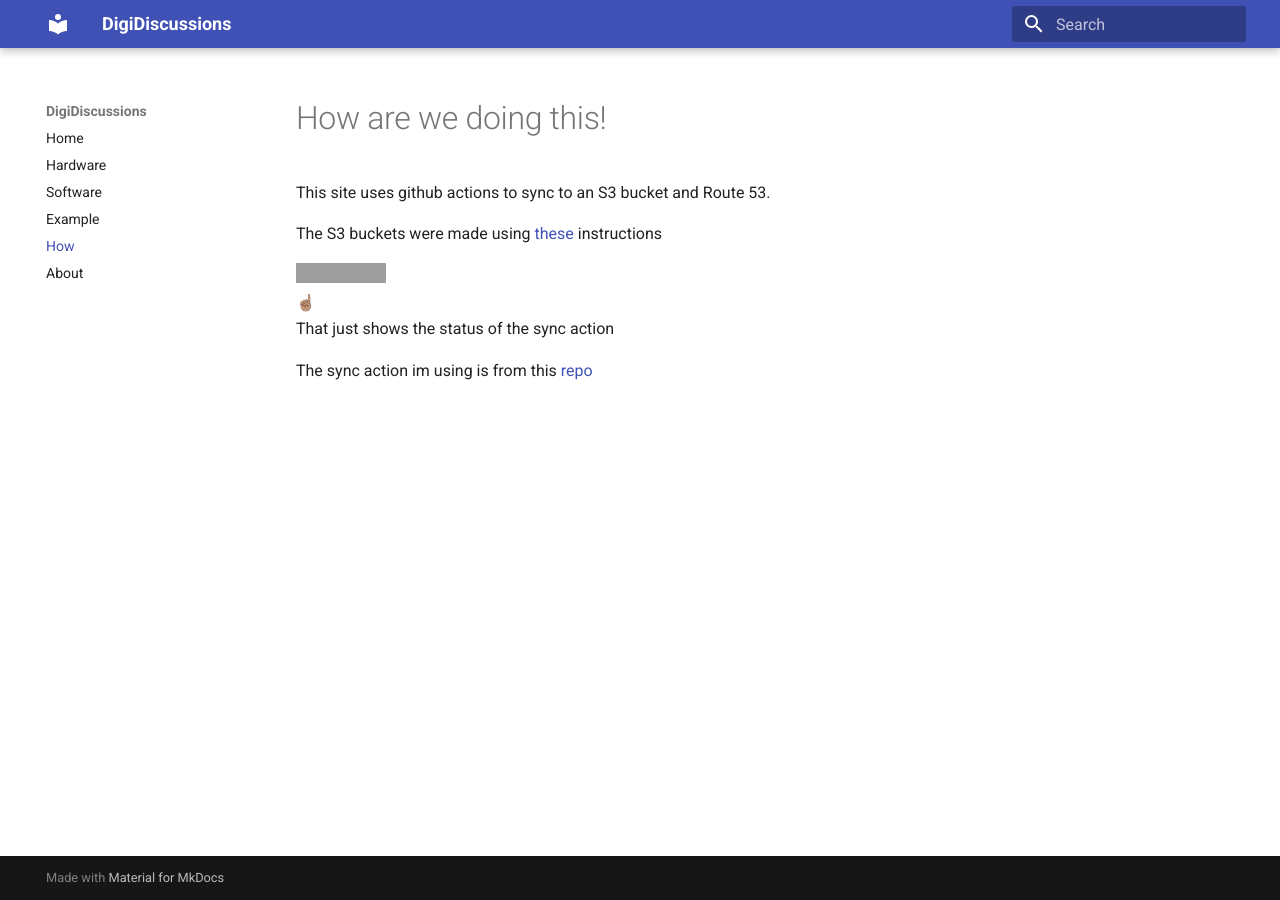
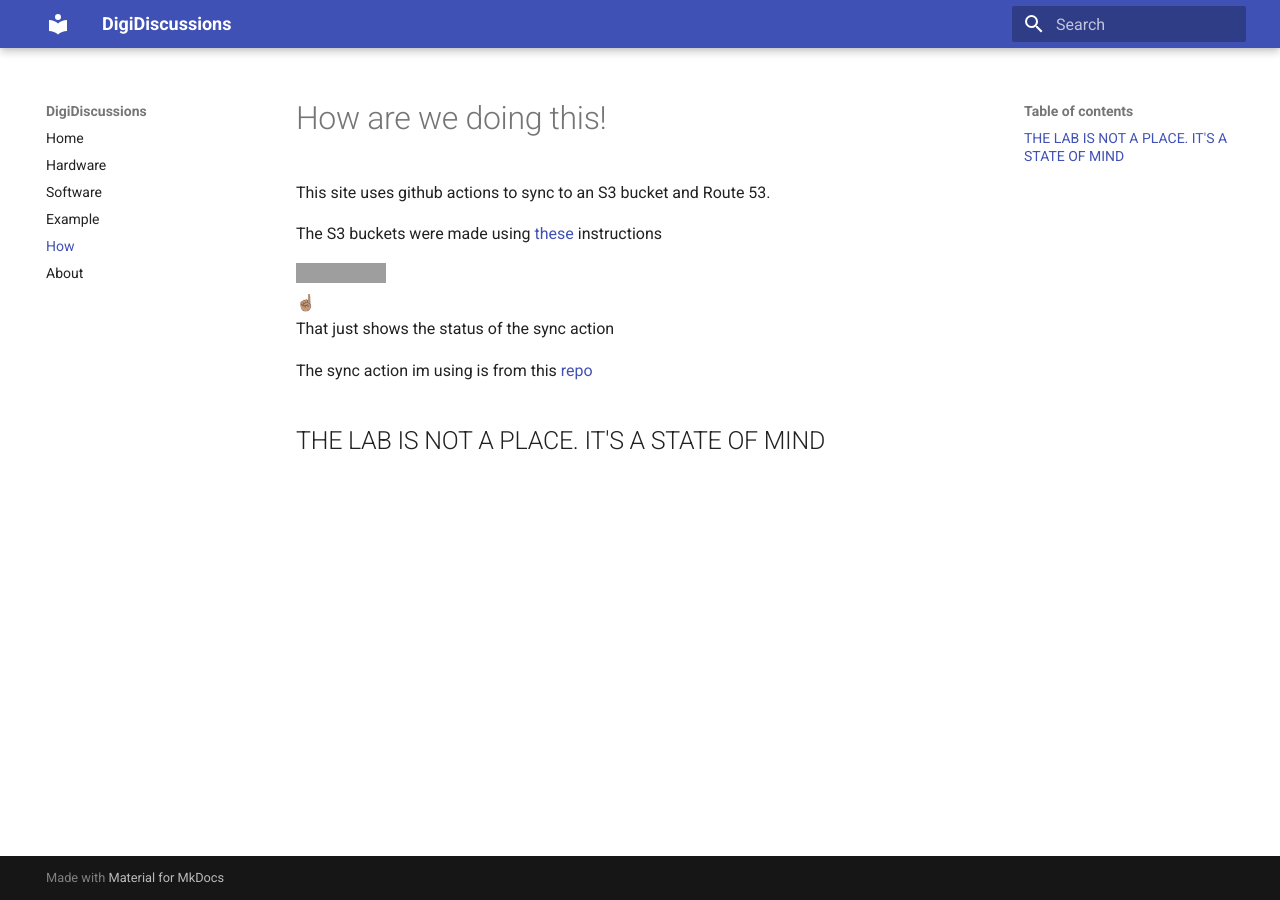
Before and after one commit to jordanisonline/digidiscussions, an MkDocs documentation site: the page built from docs/how.md, in a window 1280 px wide. Built offline with MkDocs 1.6.1 and Material for MkDocs 9.7.7, drawn with Linux system fonts in a browser that asks for light colours; grey boxes are pictures that could not be loaded.

Commit message:
Update how.md
Added a nice quote

```diff
--- a/docs/how.md
+++ b/docs/how.md
@@ -9,3 +9,5 @@ That just shows the status of the sync action
 
 
 The sync action im using is from this [repo](https://github.com/jakejarvis/s3-sync-action)
+
+## THE LAB IS NOT A PLACE. IT'S A STATE OF MIND
```
